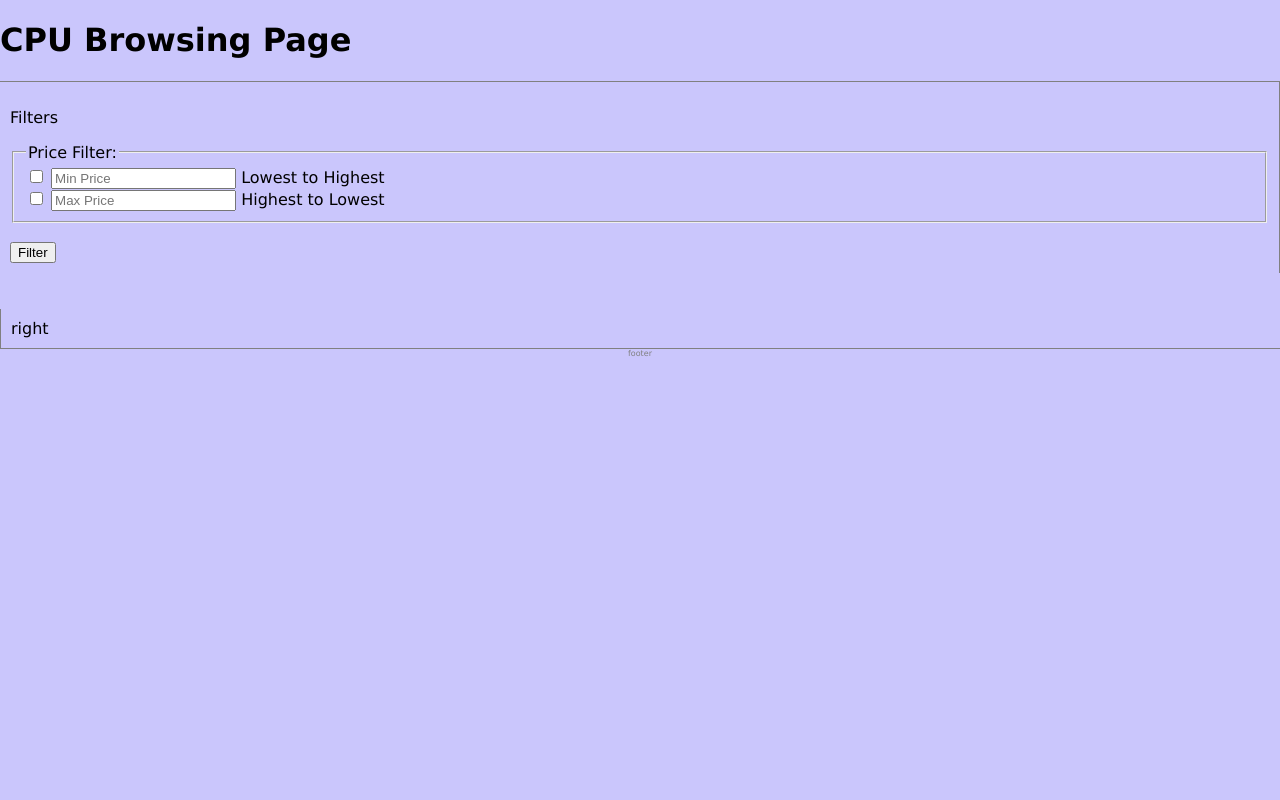
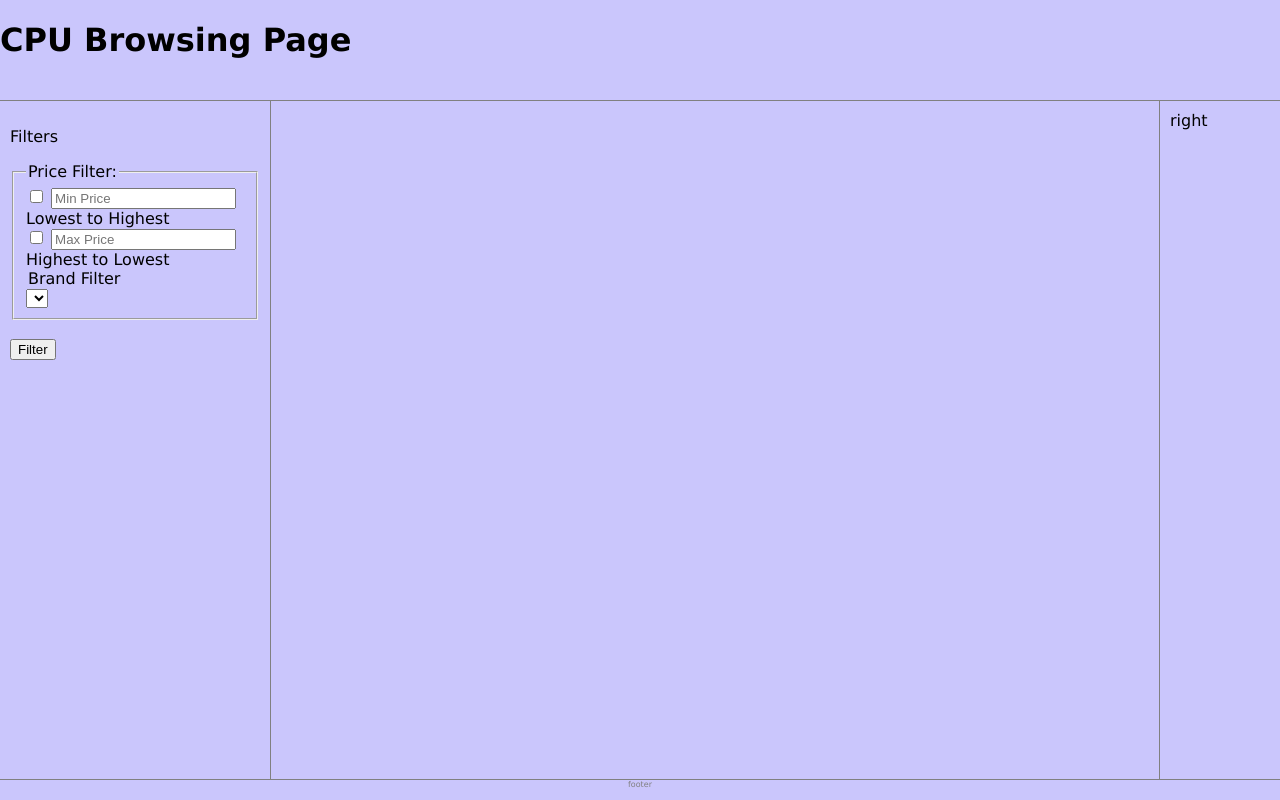
Before and after one commit to jomer4lyfe/ITC-350-Database, a Flask app: page /CPU in a window 1280 px wide. Run offline with Flask 3, Linux system fonts and the light colour scheme; data that the repository does not hold is empty.

Commit message:
implementing brand filter beginning

```diff
--- a/templates/browse_cpu.html
+++ b/templates/browse_cpu.html
@@ -7,10 +7,12 @@
     <title>CPU_Browsing Page</title>
 </head>
 <body>
-    <div class="common header">
+    <div class="container">
+        <div class="header">
             <h1>CPU Browsing Page</h1>
         </div>
-    <div class="common leftMenu">
+        <div class="main-content">
+            <div class="leftMenu">
             <p>Filters</p>
             <form action="/CPU" method="GET">
                 <fieldset>
@@ -29,6 +31,13 @@
                             Highest to Lowest
                     </label>
 
+                    <label for="brands">
+                        <legend>Brand Filter</legend>
+                        <select name="brands" id="brands">
+                            <option value=""></option>
+                        </select>
+                    </label>
+
                     <!-- <label><input type="checkbox" id="priceASC" name="priceASC" value="ASC"> Lowest to Highest</label><br>
                     <label><input type="checkbox" id="priceDESC" name="priceDESC" value="DESC"> Highest to Lowest</label>
                 -->
@@ -38,7 +47,7 @@
             <br>
             </form>
             </div>
-    <div class=" common mainBody">
+            <div class="mainBody">
                 <ul>
                     <!-- This is some python jinja2 code. Only existing items will be displayed. -->
                     {% for item in data %}
@@ -46,11 +55,13 @@
                     {% endfor %}
                 </ul>
             </div>
-    <div class="common rightMenu">
+            <div class="rightMenu">
                 right
             </div>
-    <div class="common footer">
+        </div>
+        <div class="footer">
             footer
+        </div>
     </div>
 </body>
 </html>
```
Lines whose indentation alone changed are shown as unchanged.
